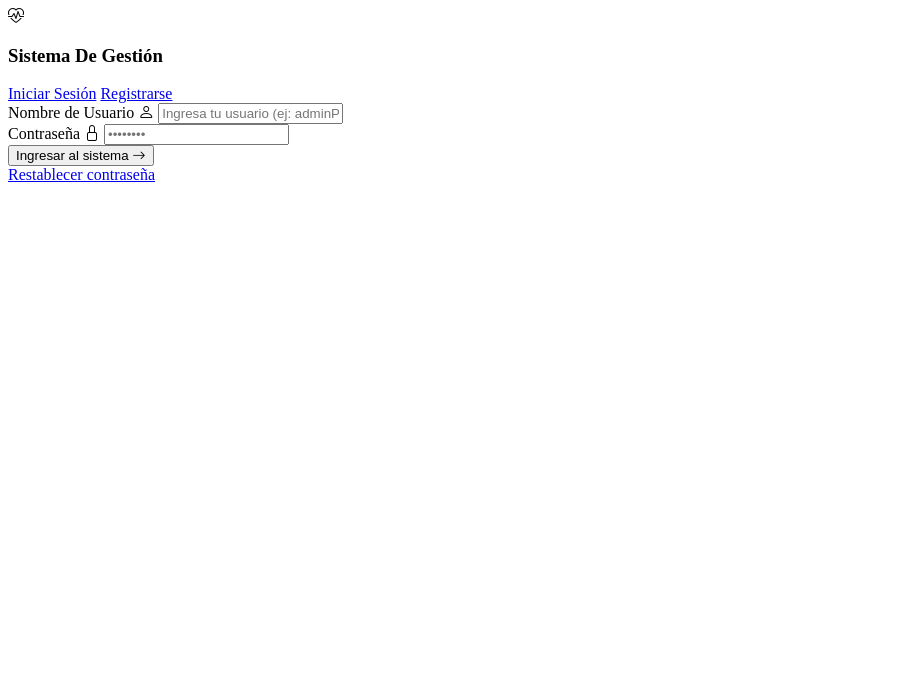
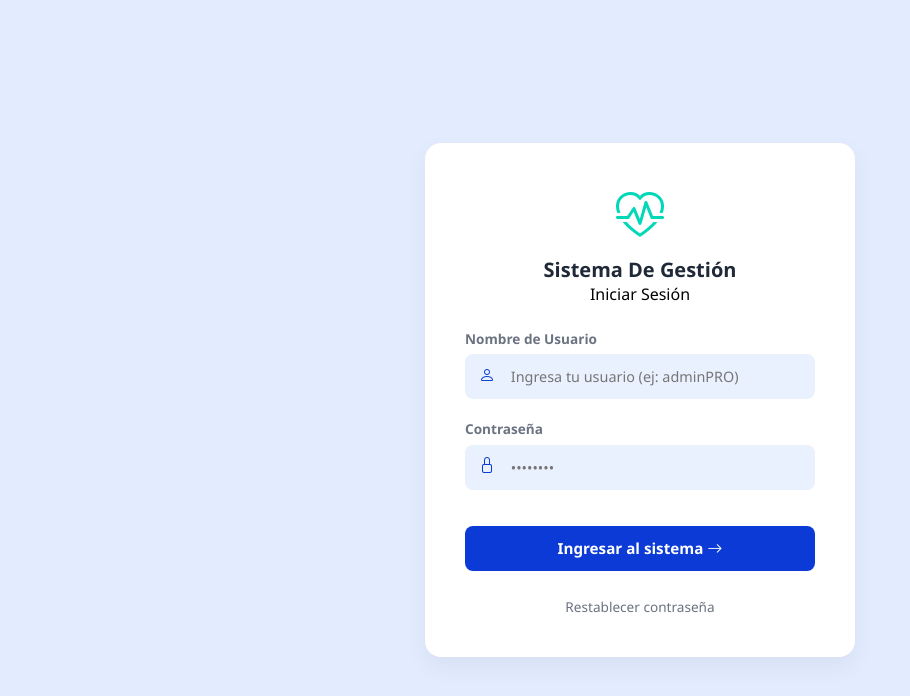
Before and after one commit to UTVAM-Software/2026-III-CExp, a PHP site: page /views/login.php in a window 1280 px wide. Shown: the top 696 px of the page, without its empty margins (0-910 px from the left). Run offline with PHP 8.4, Linux system fonts and the light colour scheme.

Commit message:
Se actualizo modulo de login y se elimino el modulo de registro

```diff
--- a/crud_vistas/views/login.php
+++ b/crud_vistas/views/login.php
@@ -7,29 +7,23 @@
 
     <!-- Iconos -->
     <link rel="stylesheet" href="https://cdn.jsdelivr.net/npm/bootstrap-icons@1.11.1/font/bootstrap-icons.css">
-
-    <link rel="stylesheet" href="../Estilos/Login_y_Registro.css">
+    <link rel="stylesheet" href="../assets/css/login_y_registro.css">
 </head>
 
 <body class="pagina-acceso">
 
     <main class="tarjeta-acceso">
 
-        <!--  Logo y Título -->
+        <!-- Logo y Título -->
         <header class="cabecera-tarjeta">
             <i class="bi bi-heart-pulse icono-logo"></i>
             <h3 class="titulo-tarjeta">Sistema De Gestión</h3>
+            <p class="text-muted small mb-0">Iniciar Sesión</p>
         </header>
 
-        <!-- PESTAÑAS -->
-        <nav class="pestanas-navegacion">
-            <a href="login.php" class="boton-pestana Activa">Iniciar Sesión</a>
-            <a href="registro.php" class="boton-pestana">Registrarse</a>
-        </nav>
-
-        <!-- MENSAJE DE ERROR (si falla el login) -->
+        <!-- Mensaje de error (si falla el login) -->
         <?php if (isset($_GET['error'])): ?>
-            <div style="background-color: #fee2e2; color: #b91c1c; border: 1px solid #f87171; padding: 10px 14px; border-radius: 8px; margin-bottom: 16px; font-size: 0.88rem; display: flex; align-items: center; gap: 8px;">
+            <div class="mensaje-error">
                 <i class="bi bi-exclamation-triangle-fill"></i>
                 <span>
                     <?php
@@ -45,18 +39,16 @@
             </div>
         <?php endif; ?>
 
-        <!-- FORMULARIO -->
+        <!-- Formulario -->
         <form action="../controllers/loginController.php" method="POST">
 
-            <!-- CAMPO :Username -->
             <div class="grupo-campo">
                 <label for="username" class="etiqueta-campo">Nombre de Usuario</label>
                 <i class="bi bi-person icono-campo"></i>
-                <input type="text" name="username" class="campo-texto" id="username"
+                <input type="text" name="username" class="campo-texto" id="username" maxlength="30"
                        placeholder="Ingresa tu usuario (ej: adminPRO)" required>
             </div>
 
-            <!-- BtnContraseña -->
             <div class="grupo-campo">
                 <label for="password" class="etiqueta-campo">Contraseña</label>
                 <i class="bi bi-lock icono-campo"></i>
@@ -64,7 +56,6 @@
                        placeholder="••••••••" required>
             </div>
 
-        <!-- BtnIngresar-->
             <button type="submit" class="boton-primario">
                 Ingresar al sistema <i class="bi bi-arrow-right"></i>
             </button>
```
Also changed, not shown: crud_vistas/views/registro.php (deleted, +0 -52 lines).
